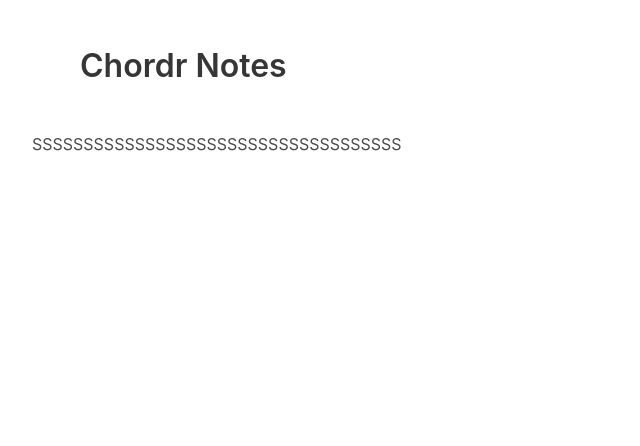
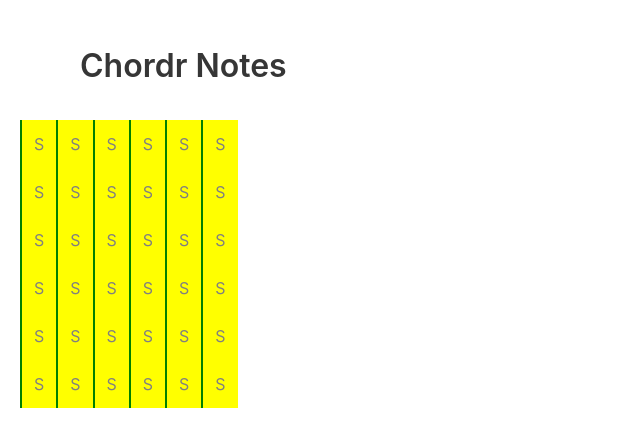
Before and after one commit to jeremypurser/chordr-notes, a React (Create React App) app: page / in a window 1280 px wide. Shown: the top 446 px of the page, without its empty margins (0-640 px from the left). Built offline with nearby package versions, Linux system fonts and the light colour scheme.

Commit message:
Use helper function stringCases

```diff
--- a/src/components/GuitarNeck.tsx
+++ b/src/components/GuitarNeck.tsx
@@ -1,14 +1,22 @@
 import React from 'react';
 import { useSelector } from 'react-redux';
 import { State } from '../model';
+import { stringCases } from '../util';
+import '../styles/GuitarNeck.scss';
 
-export default function GuitarNeck() {
+export default function GuitarNeckComponent() {
+  // pulls in state from Redux store
   const guitarNeck = useSelector((state: State) => state.guitarNeck);
-  return (
-    <div>
-      {guitarNeck.map(fret =>
-        fret.map((string, j) => <span key={j}>{string}</span>)
-      )}
+
+  const renderGuitarNeck = guitarNeck.map((fret, i) => (
+    <div key={i}>
+      {fret.map((string, j) => (
+        <div className={`column ${stringCases(string)}`} key={j}>
+          {string}
+        </div>
+      ))}
     </div>
-  );
+  ));
+
+  return <section className="columns">{renderGuitarNeck}</section>;
 }
```
